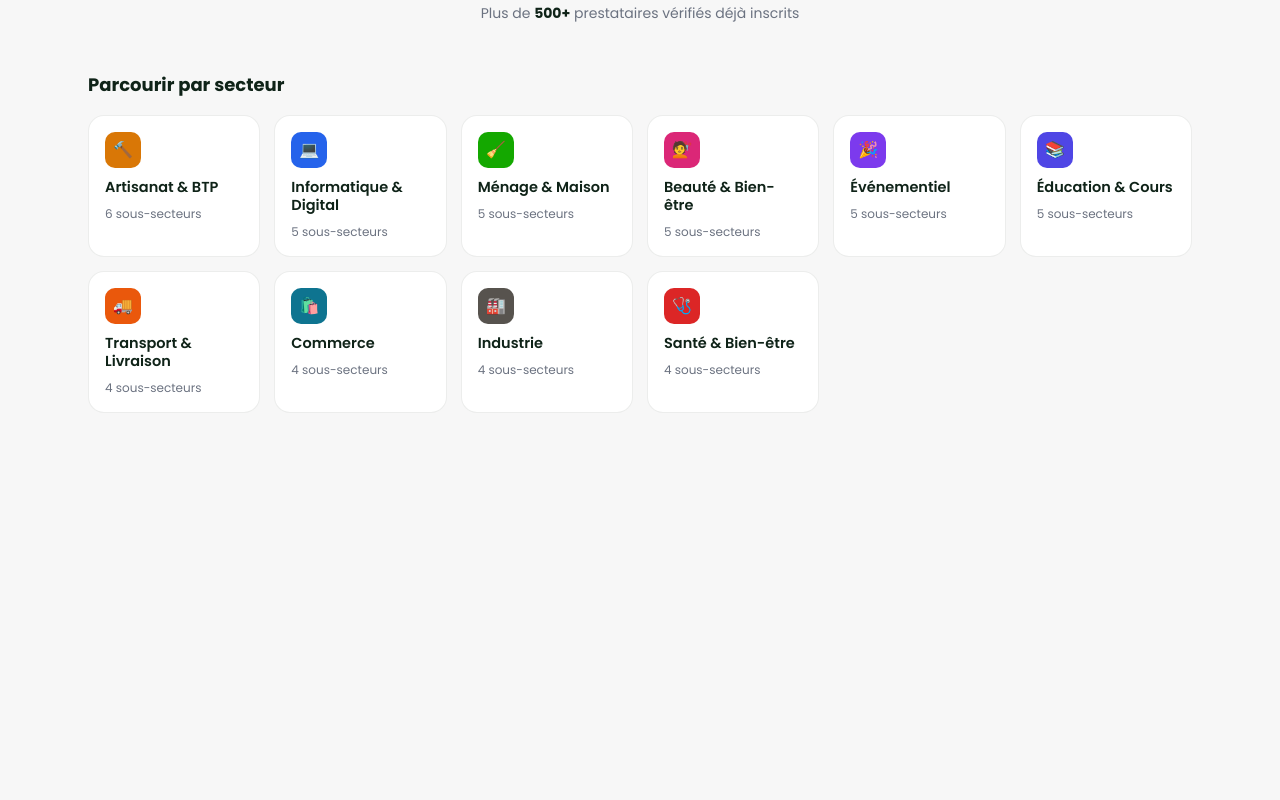
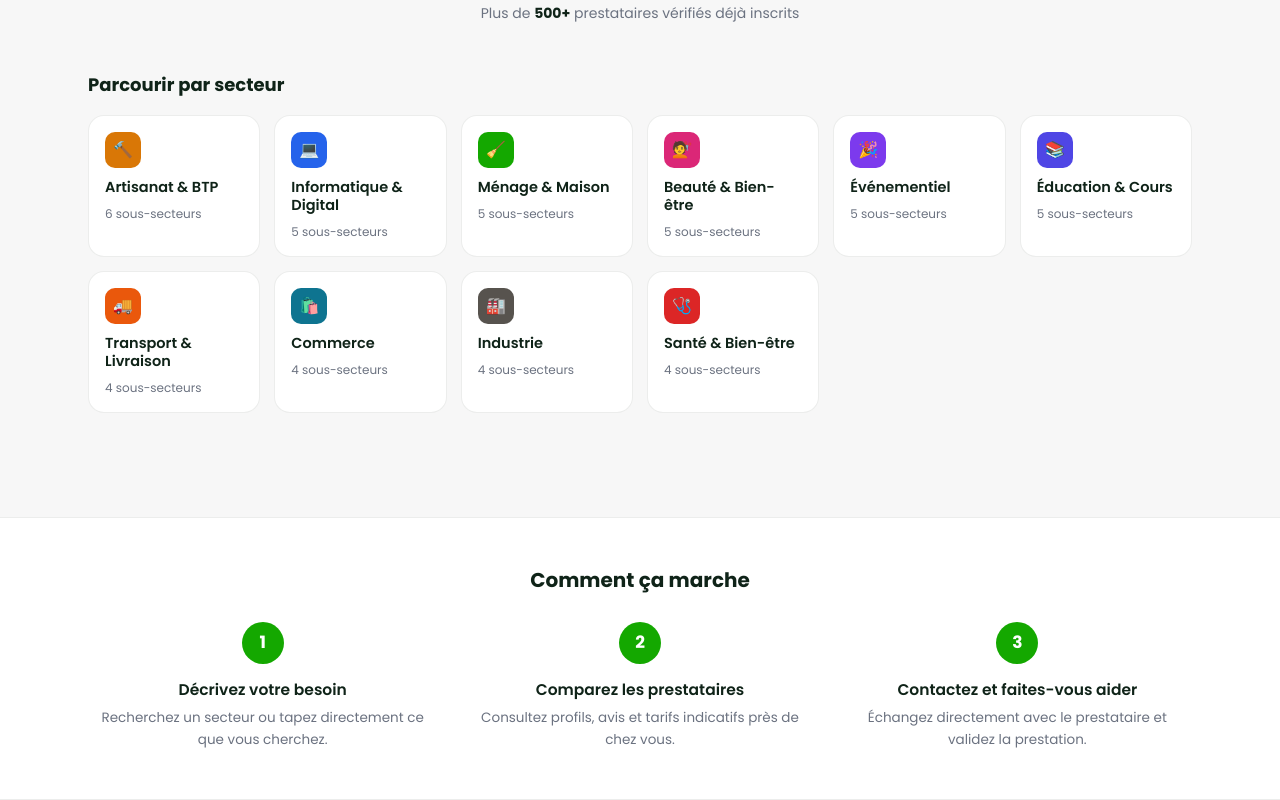
Before and after one commit to Georginio-prod/Alo_Dowoto, a Nuxt app: page / in a window 1280 px wide. Shown: the part 721-1521 px from the top of the page. Before the commit the page ends 1198 px from the top, so only its background shows below. Built offline with nearby package versions, Linux system fonts and the light colour scheme.

Commit message:
feat(home): ajouter la section « Comment ça marche »
Nouveau composant HowItWorks présentant les 3 étapes du parcours
(décrire, comparer, contacter) sur un bandeau clair, données typées.

Closes #9

```diff
--- /dev/null
+++ b/app/components/HowItWorks.vue
@@ -0,0 +1,48 @@
+<script setup lang="ts">
+interface Step {
+  n: number
+  title: string
+  text: string
+}
+
+const steps: Step[] = [
+  {
+    n: 1,
+    title: 'Décrivez votre besoin',
+    text: 'Recherchez un secteur ou tapez directement ce que vous cherchez.',
+  },
+  {
+    n: 2,
+    title: 'Comparez les prestataires',
+    text: 'Consultez profils, avis et tarifs indicatifs près de chez vous.',
+  },
+  {
+    n: 3,
+    title: 'Contactez et faites-vous aider',
+    text: 'Échangez directement avec le prestataire et validez la prestation.',
+  },
+]
+</script>
+
+<template>
+  <section class="mt-10 border-y border-hairline bg-surface">
+    <div class="mx-auto max-w-6xl px-6 py-12">
+      <h2 v-reveal class="mb-7 text-center text-xl font-bold text-dark">Comment ça marche</h2>
+      <div class="grid grid-cols-[repeat(auto-fit,minmax(240px,1fr))] gap-7">
+        <div
+          v-for="(step, i) in steps"
+          :key="step.n"
+          v-reveal
+          :style="{ '--reveal-delay': `${i * 80}ms` }"
+          class="px-3 text-center"
+        >
+          <div class="mx-auto mb-3.5 flex size-[42px] items-center justify-center rounded-pill bg-primary text-[17px] font-bold text-white">
+            {{ step.n }}
+          </div>
+          <div class="mb-1.5 text-[15.5px] font-semibold text-dark">{{ step.title }}</div>
+          <p class="text-[13.5px] leading-relaxed text-muted">{{ step.text }}</p>
+        </div>
+      </div>
+    </div>
+  </section>
+</template>
--- a/app/pages/index.vue
+++ b/app/pages/index.vue
@@ -2,5 +2,6 @@
   <div>
     <HeroSection />
     <SectorGrid />
+    <HowItWorks />
   </div>
 </template>
```
